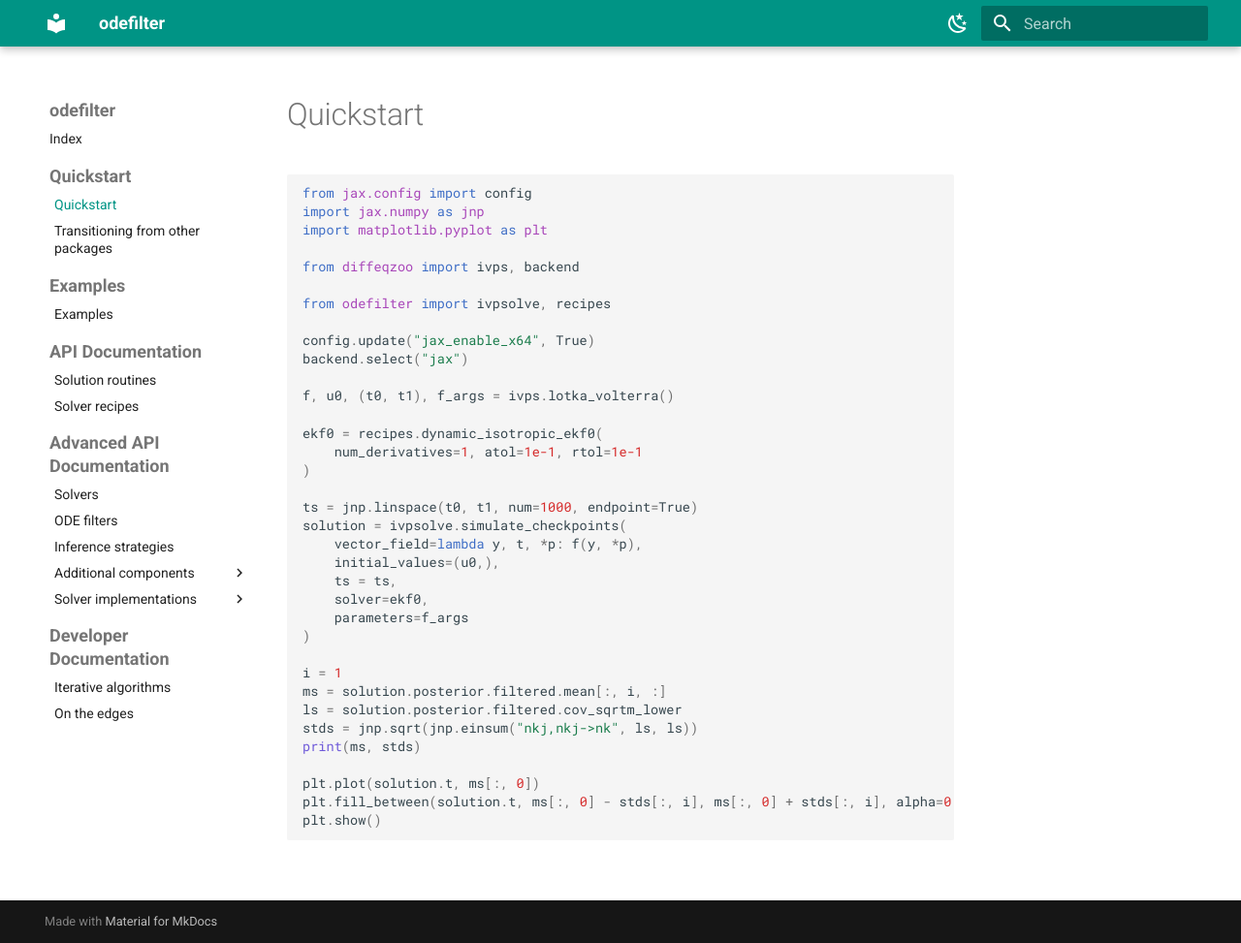
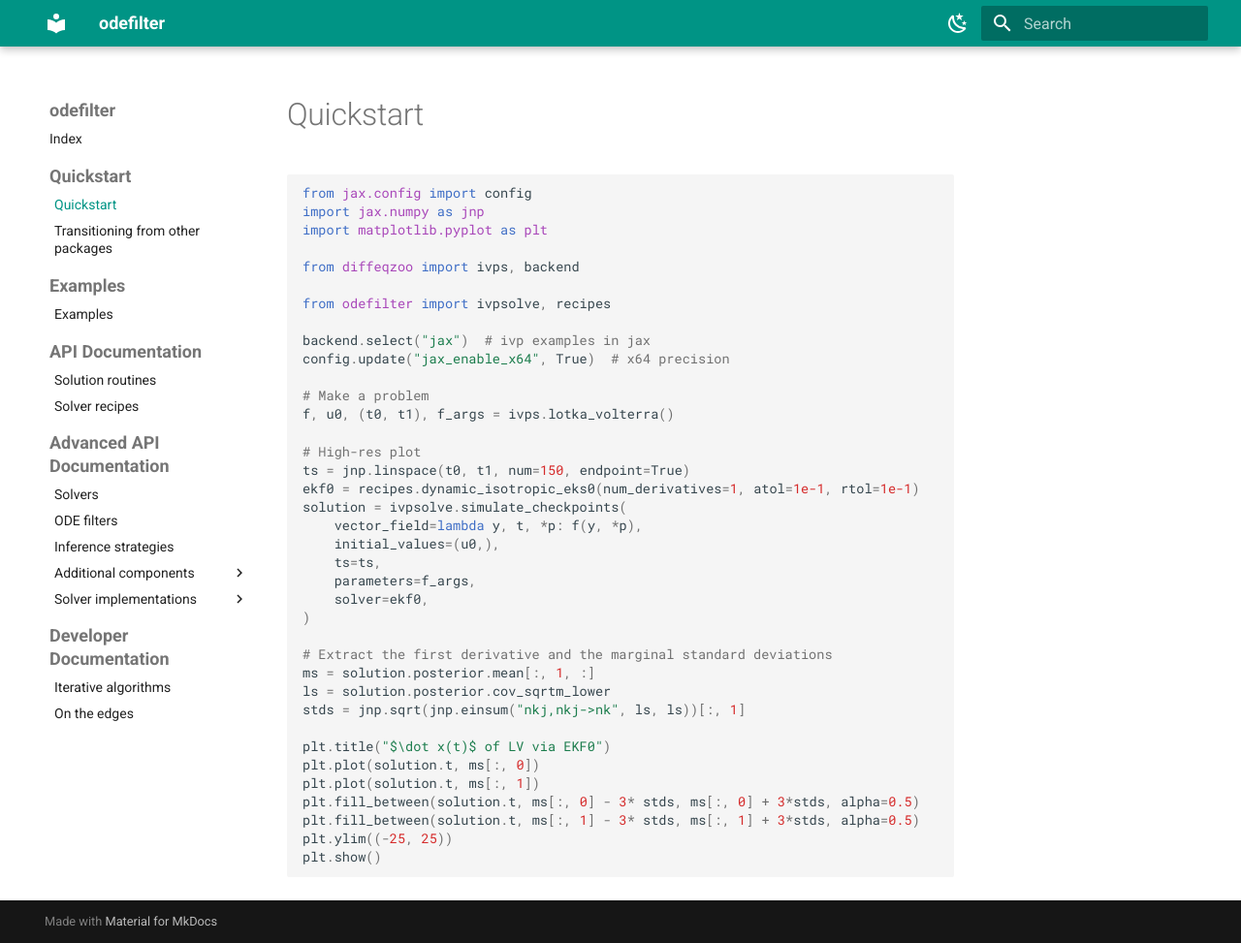
Before and after one commit to pnkraemer/probdiffeq, an MkDocs documentation site: the page built from docs/quickstart/quickstart.md, in a window 1280 px wide and 973 px high. Shown: the whole window at 97% size. Built offline with MkDocs 1.6.1 and Material for MkDocs 9.7.7, drawn with Linux system fonts in a browser that asks for light colours.

Commit message:
Solution outputs

````diff
--- a/docs/quickstart/quickstart.md
+++ b/docs/quickstart/quickstart.md
@@ -9,32 +9,33 @@
 
 from odefilter import ivpsolve, recipes
 
-config.update("jax_enable_x64", True)
-backend.select("jax")
+backend.select("jax")  # ivp examples in jax
+config.update("jax_enable_x64", True)  # x64 precision
 
+# Make a problem
 f, u0, (t0, t1), f_args = ivps.lotka_volterra()
 
-ekf0 = recipes.dynamic_isotropic_ekf0(
-    num_derivatives=1, atol=1e-1, rtol=1e-1
-)
-
-ts = jnp.linspace(t0, t1, num=1000, endpoint=True)
+# High-res plot
+ts = jnp.linspace(t0, t1, num=150, endpoint=True)
+ekf0 = recipes.dynamic_isotropic_eks0(num_derivatives=1, atol=1e-1, rtol=1e-1)
 solution = ivpsolve.simulate_checkpoints(
     vector_field=lambda y, t, *p: f(y, *p),
     initial_values=(u0,),
-    ts = ts,
+    ts=ts,
+    parameters=f_args,
     solver=ekf0,
-    parameters=f_args
 )
 
-i = 1
-ms = solution.posterior.filtered.mean[:, i, :]
-ls = solution.posterior.filtered.cov_sqrtm_lower
-stds = jnp.sqrt(jnp.einsum("nkj,nkj->nk", ls, ls))
-print(ms, stds)
+# Extract the first derivative and the marginal standard deviations
+ms = solution.posterior.mean[:, 1, :]
+ls = solution.posterior.cov_sqrtm_lower
+stds = jnp.sqrt(jnp.einsum("nkj,nkj->nk", ls, ls))[:, 1]
 
+plt.title("$\dot x(t)$ of LV via EKF0")
 plt.plot(solution.t, ms[:, 0])
-plt.fill_between(solution.t, ms[:, 0] - stds[:, i], ms[:, 0] + stds[:, i], alpha=0.5)
+plt.plot(solution.t, ms[:, 1])
+plt.fill_between(solution.t, ms[:, 0] - 3* stds, ms[:, 0] + 3*stds, alpha=0.5)
+plt.fill_between(solution.t, ms[:, 1] - 3* stds, ms[:, 1] + 3*stds, alpha=0.5)
+plt.ylim((-25, 25))
 plt.show()
-
 ```
````
Also changed, not shown: 4 other files.
